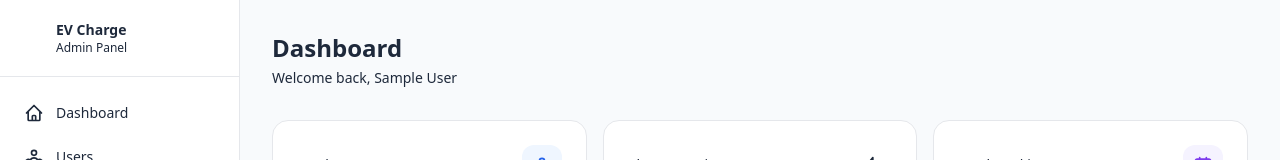
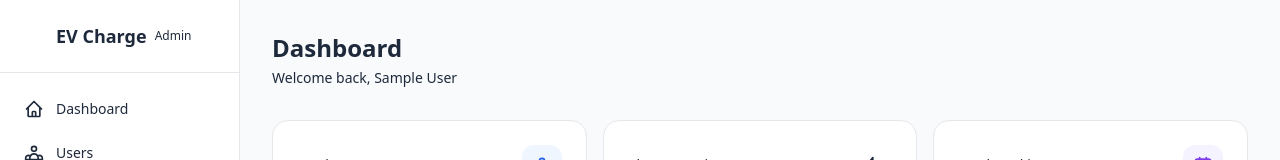
Before and after one commit to Mehulposh/EvCargeFinder, a React (Vite) app in the folder Frontend/: page /ahome in a window 1280 px wide. Shown: the top 160 px of the page. Built offline with nearby package versions, Linux system fonts and the light colour scheme; no server answers; sample sign-in values are in the browser's storage.

Commit message:
feat: integrate Logo component into AdminLayout for improved branding and consistency

```diff
--- a/Frontend/src/Admin/AdminLayout.jsx
+++ b/Frontend/src/Admin/AdminLayout.jsx
@@ -1,6 +1,7 @@
     import React, { useState } from 'react';
     import { Link, useLocation, useNavigate } from 'react-router-dom';
     import { useAuth } from '../context/AuthContet.jsx';
+    import Logo from '../Components/Logo.jsx';
 
     const navItems = [
     {
@@ -22,16 +23,11 @@ const navItems = [
 
     const AdminSidebarContent = ({ location, handleLogout, onNavigate }) => (
     <div className="flex flex-col h-full">
+
+        {/* Logo — remove the duplicate wrapper */}
         <div className="flex items-center gap-2 px-4 py-5 border-b border-slate-100">
-      <div className="w-8 h-8 bg-emerald-600 rounded-lg flex items-center justify-center">
-        <svg className="w-5 h-5 text-white" fill="none" viewBox="0 0 24 24" stroke="currentColor">
-          <path strokeLinecap="round" strokeLinejoin="round" strokeWidth={2} d="M13 10V3L4 14h7v7l9-11h-7z" />
-        </svg>
-      </div>
-      <div>
-        <p className="font-bold text-slate-800 text-sm">EV Charge</p>
-        <p className="text-xs text-emerald-600 font-medium">Admin Panel</p>
-      </div>
+        <Logo size="md" />
+        <span className="text-xs text-emerald-600 font-medium">Admin</span>
         </div>
 
         <nav className="flex-1 px-3 py-4 space-y-1">
@@ -52,7 +48,8 @@ const AdminSidebarContent = ({ location, handleLogout, onNavigate }) => (
             <button onClick={handleLogout}
                 className="flex items-center gap-3 w-full px-3 py-2.5 rounded-xl text-sm font-medium text-red-500 hover:bg-red-50 transition-colors">
                 <svg className="w-5 h-5" fill="none" viewBox="0 0 24 24" stroke="currentColor">
-          <path strokeLinecap="round" strokeLinejoin="round" strokeWidth={2} d="M17 16l4-4m0 0l-4-4m4 4H7m6 4v1a3 3 0 01-3 3H6a3 3 0 01-3-3V7a3 3 0 013-3h4a3 3 0 013 3v1" />
+                <path strokeLinecap="round" strokeLinejoin="round" strokeWidth={2}
+                    d="M17 16l4-4m0 0l-4-4m4 4H7m6 4v1a3 3 0 01-3 3H6a3 3 0 01-3-3V7a3 3 0 013-3h4a3 3 0 013 3v1" />
                 </svg>
                 Logout
             </button>
@@ -93,7 +90,8 @@ const AdminLayout = ({ children }) => {
                     <path strokeLinecap="round" strokeLinejoin="round" strokeWidth={2} d="M4 6h16M4 12h16M4 18h16" />
                     </svg>
                 </button>
-          <span className="font-bold text-slate-800">Admin Panel</span>
+                <Logo size="sm" />
+                <span className="text-xs text-emerald-600 font-medium">Admin</span>
             </header>
             <main className="flex-1 p-4 sm:p-6 lg:p-8">{children}</main>
         </div>
```
Lines whose indentation alone changed are shown as unchanged.
